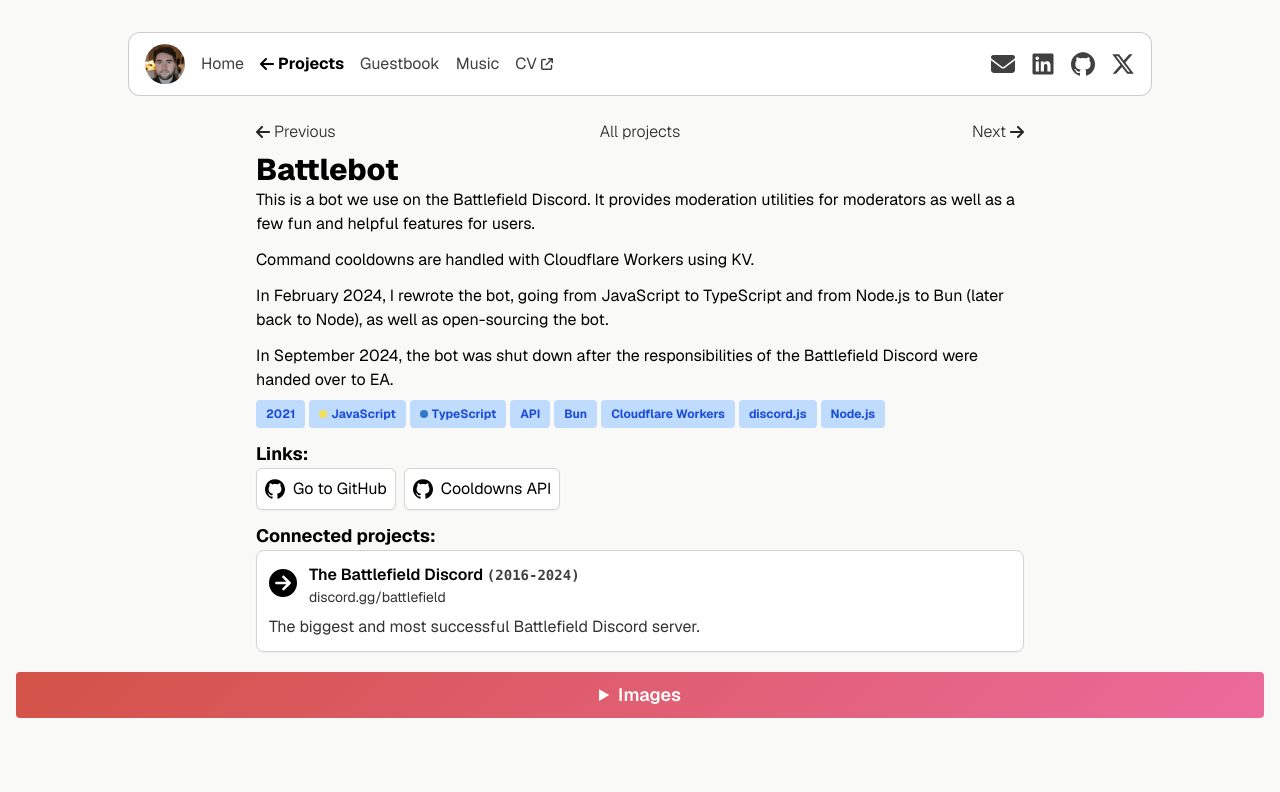
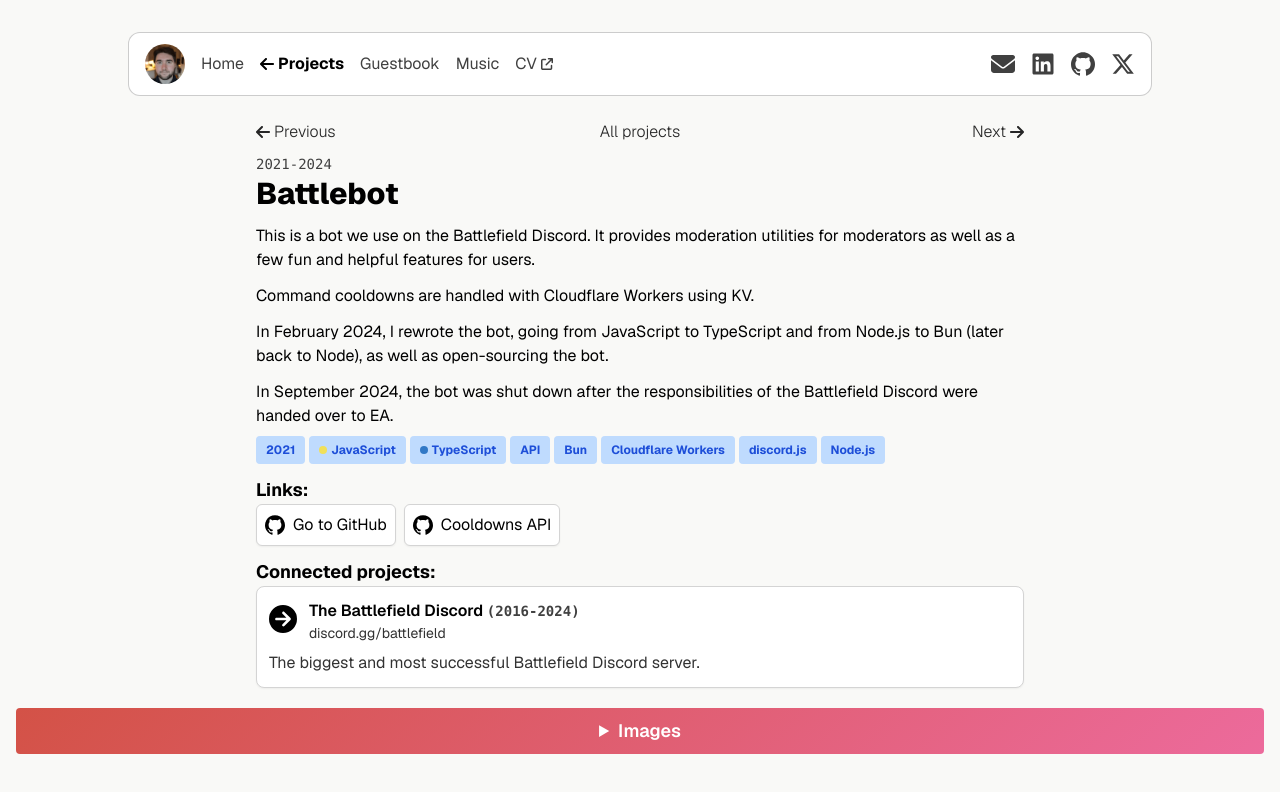
Before and after one commit to leonlarsson/leon-home, a Next.js app: page /projects/battlebot in a window 1280 px wide. Shown: the top 792 px of the page. Built offline with nearby package versions, Linux system fonts and the light colour scheme.

Commit message:
project: add years above name

```diff
--- a/app/(main)/projects/[slug]/page.tsx
+++ b/app/(main)/projects/[slug]/page.tsx
@@ -111,9 +111,19 @@ export default ({ params }: { params: { slug: string } }) => {
         <div>
           {/* Main content (title, description, tags, links) */}
           <div className="mx-auto max-w-3xl">
-            <span className="text-3xl font-extrabold transition-all max-sm:text-xl">
+            {project.year && (
+              <span
+                className="font-mono text-sm text-neutral-700 transition-colors dark:text-neutral-400"
+                title={`First worked on ${project.year}.`}
+              >
+                {project.year}
+                {project.endYear && `-${project.endYear}`}
+              </span>
+            )}
+
+            <div className="mb-3 text-3xl font-extrabold transition-all max-sm:text-xl">
               {project.name}
-            </span>
+            </div>
 
             {typeof project.description === "string" ? (
               <p>{project.description}</p>
```
